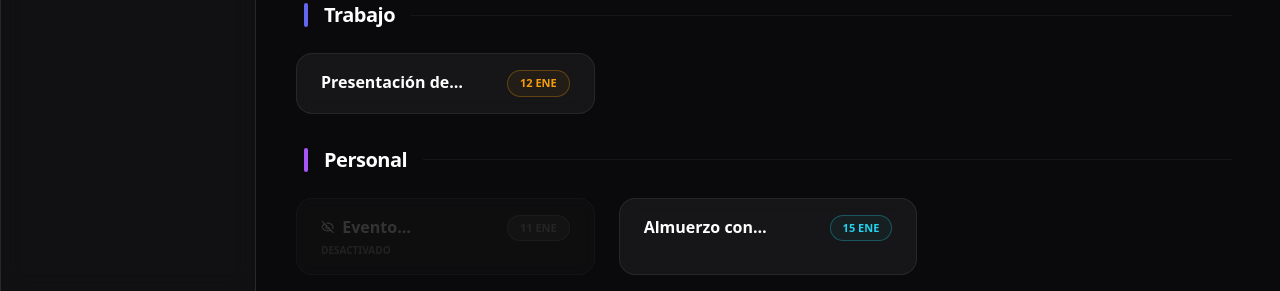
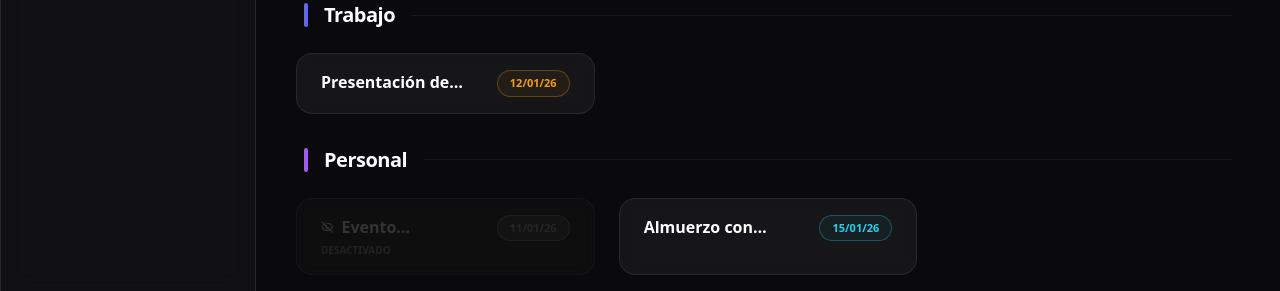
Before and after one commit to decxx1/vento, a React (Vite) app: page / in a window 1280 px wide. Shown: the part 506-797 px from the top of the page. Built offline with nearby package versions, Linux system fonts and the light colour scheme; the HTML template or start-up script is replaced by a standard one.

Commit message:
format date

```diff
--- a/src/components/EventCard.tsx
+++ b/src/components/EventCard.tsx
@@ -47,7 +47,7 @@ export function EventCard({ event, onClick }: EventCardProps) {
                     "px-3 py-1 rounded-full text-[11px] font-bold uppercase border whitespace-nowrap self-start",
                     isDeactivated ? "bg-white/5 border-white/10 text-white/20" : getProximityColor(event.event_date)
                 )}>
-                    {format(parseISO(event.event_date), "d MMM", { locale: es })}
+                    {format(parseISO(event.event_date), "d/MM/yy", { locale: es })}
                 </span>
             </div>
         </div>
--- a/src/components/EventDetailModal.tsx
+++ b/src/components/EventDetailModal.tsx
@@ -66,7 +66,7 @@ export function EventDetailModal({ event, categories, onClose, onEdit, onDelete,
                             </div>
                             <div>
                                 <p className="text-[10px] uppercase text-white/30 font-bold">Fecha</p>
-                                <p className="font-semibold capitalize">{format(parseISO(event.event_date), "eeee d 'de' MMMM, yyyy", { locale: es })}</p>
+                                <p className="font-semibold capitalize">{format(parseISO(event.event_date), "d 'de' MMMM, yyyy", { locale: es })}</p>
                             </div>
                         </div>
                         <div className="flex items-center gap-3">
```
